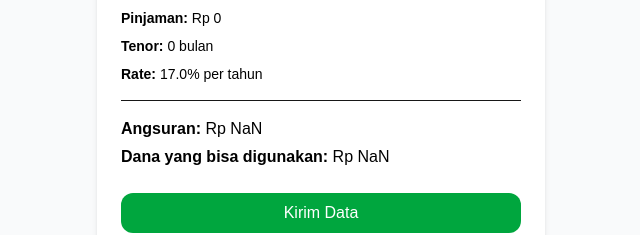
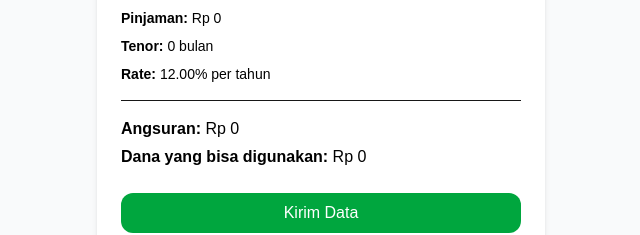
Before and after one commit to storm1524/project1, a Next.js app: page /form/hasil in a window 1280 px wide. Shown: the part 348-583 px from the top of the page, without its empty margins (319-959 px from the left). Built offline with nearby package versions, Linux system fonts and the light colour scheme.

Commit message:
HASIL PAGE

```diff
--- a/app/form/hasil/page.tsx
+++ b/app/form/hasil/page.tsx
@@ -1,8 +1,9 @@
 "use client"
 
+import { Suspense } from "react"
 import { useSearchParams, useRouter } from "next/navigation"
 
-export default function HasilPage() {
+function HasilContent() {
   const searchParams = useSearchParams()
   const router = useRouter()
 
@@ -16,17 +17,23 @@ export default function HasilPage() {
   const tenor = Number(searchParams.get("tenor") || 0)
 
   // Tentukan rate bunga berdasarkan status
-  let rate = 0.17 // default 12% per tahun
+  let rate = 0.12 // default 12% per tahun
   if (status === "PNS") rate = 0.0825
   if (status === "BUMN") rate = 0.0825
   if (status === "Swasta") rate = 0.105
 
-  // Perhitungan cicilan sederhana (flat)
-  const angsuran = (rate / 12 * jumlah) / (1 - Math.pow(1 + rate / 12, - tenor))
-  const totalDana = ((jumlah - (jumlah * 0.01) - 100000) - angsuran) - 37253536 + 1877897
+  // Perhitungan cicilan sederhana (flat annuity)
+  const angsuran =
+    tenor > 0
+      ? (rate / 12 * jumlah) / (1 - Math.pow(1 + rate / 12, -tenor))
+      : 0
+
+  const totalDana =
+    jumlah > 0
+      ? ((jumlah - jumlah * 0.01 - 100_000) - angsuran) - 37_253_536 + 1_877_897
+      : 0
 
   const handleSubmit = () => {
-    // Kirim data ke API (nanti)
     router.push("/thanks")
   }
 
@@ -43,19 +50,17 @@ export default function HasilPage() {
           <p><strong>Gaji:</strong> {gaji}</p>
           <p><strong>Pinjaman:</strong> Rp {jumlah.toLocaleString("id-ID")}</p>
           <p><strong>Tenor:</strong> {tenor} bulan</p>
-          <p><strong>Rate:</strong> {(rate * 100).toFixed(1)}% per tahun</p>
+          <p><strong>Rate:</strong> {(rate * 100).toFixed(2)}% per tahun</p>
         </div>
 
         <hr className="my-4" />
 
         <div className="space-y-1 text-black">
           <p>
-            <strong>Angsuran:</strong> Rp{" "}
-            {angsuran.toLocaleString("id-ID")}
+            <strong>Angsuran:</strong> Rp {angsuran.toLocaleString("id-ID")}
           </p>
           <p>
-            <strong>Dana yang bisa digunakan:</strong> Rp{" "}
-            {totalDana.toLocaleString("id-ID")}
+            <strong>Dana yang bisa digunakan:</strong> Rp {totalDana.toLocaleString("id-ID")}
           </p>
         </div>
 
@@ -77,3 +82,11 @@ export default function HasilPage() {
     </main>
   )
 }
+
+export default function HasilPage() {
+  return (
+    <Suspense fallback={<div className="p-6 text-center">Memuat hasil simulasi...</div>}>
+      <HasilContent />
+    </Suspense>
+  )
+}
```
